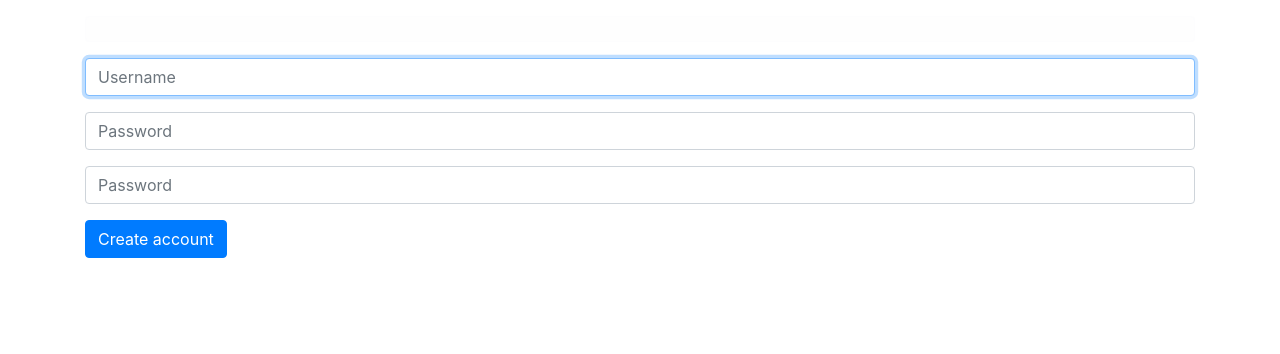
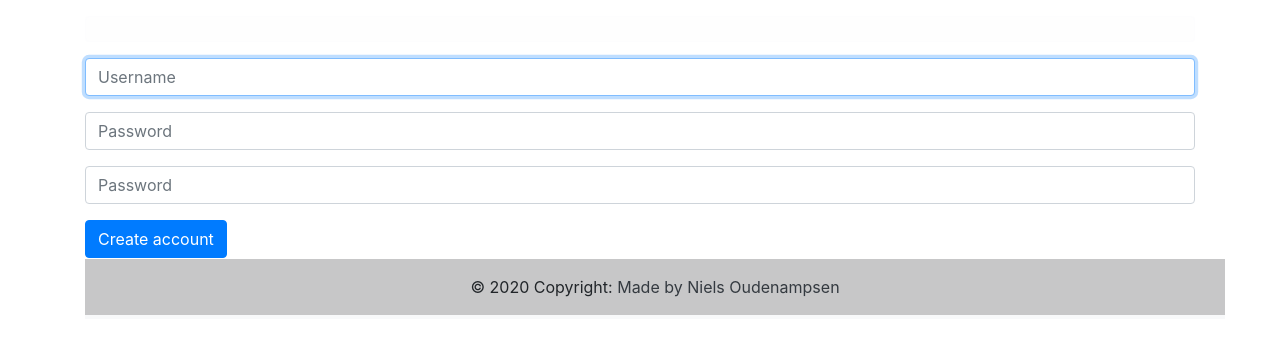
Before and after one commit to nielsoudenampsen/project, a Flask app: page /register in a window 1280 px wide. Shown: the part 50-404 px from the top of the page. Run offline with Flask 2, Linux system fonts and the light colour scheme; parts of the project's set-up code (start-up, migrations or seed data) failed here and were passed over; some libraries are stand-ins or nearby versions.

Commit message:
added 404 and footer

```diff
--- a/application.py
+++ b/application.py
@@ -61,7 +61,7 @@
         favorites = json.loads(db.execute("SELECT favorites FROM users WHERE id = ?",session["user_id"])[0]["favorites"])
         search = request.args.get('search')
         recipes = lookup_recipes(0,1000,"",str(search))
-        return render_template('index.html',recipes=recipes,favorites=favorites)
+        return render_template('index.html',recipes=recipes,favorites=favorites,search=search)
 
 
 @app.route('/my_recipes',methods=['GET', 'POST'])
--- a/helpers.py
+++ b/helpers.py
@@ -79,4 +79,7 @@
     except requests.RequestException:
         return None
 
+    if(len(recipes) == 0):
+        return None
+
     return recipes
--- a/static/styles.css
+++ b/static/styles.css
@@ -37,14 +37,12 @@
     display: inline;
   }
 
-  .link-button {
+   .link-button {
     background: none;
     border: none;
-    color: blue;
-    text-decoration: underline;
+    font-weight: bold;
     cursor: pointer;
     font-size: 1em;
-    font-family: serif;
   }
   .link-button:focus {
     outline: none;
@@ -52,3 +50,17 @@
   .link-button:active {
     color:red;
   }
+  h6{
+    color: grey;
+  }
+
+  footer {
+    position:absolute;
+    bottom:0;
+    width:100%;
+    height:60px;   /* Height of the footer */
+    background:#6cf;
+ }
+ #content{
+   padding-bottom: 60px;
+ }
--- a/templates/layout.html
+++ b/templates/layout.html
@@ -75,12 +75,28 @@
 {% endwith %}
 
 
-
-
 <div id="content">
 	<div class="container">
 		<div class="row justify-content-center">
 			<div class="col">{% block content %}{% endblock %}</div>
+		</div>
+	</div>
+</div>
+</div>
+
+<div id="footer">
+	<div class="container">
+		<div class="row justify-content-center">
+			<div class="col">
+        <footer class="bg-light text-center text-lg-start">
+          <!-- Copyright -->
+          <div class="text-center p-3" style="background-color: rgba(0, 0, 0, 0.2);">
+            © 2020 Copyright:
+            <a class="text-dark" href="https://mdbootstrap.com/">Made by Niels Oudenampsen</a>
+          </div>
+          <!-- Copyright -->
+        </footer>
+      </div>
 		</div>
 	</div>
 </div>
```
Also changed, not shown: static/assets/404.webp (added).
